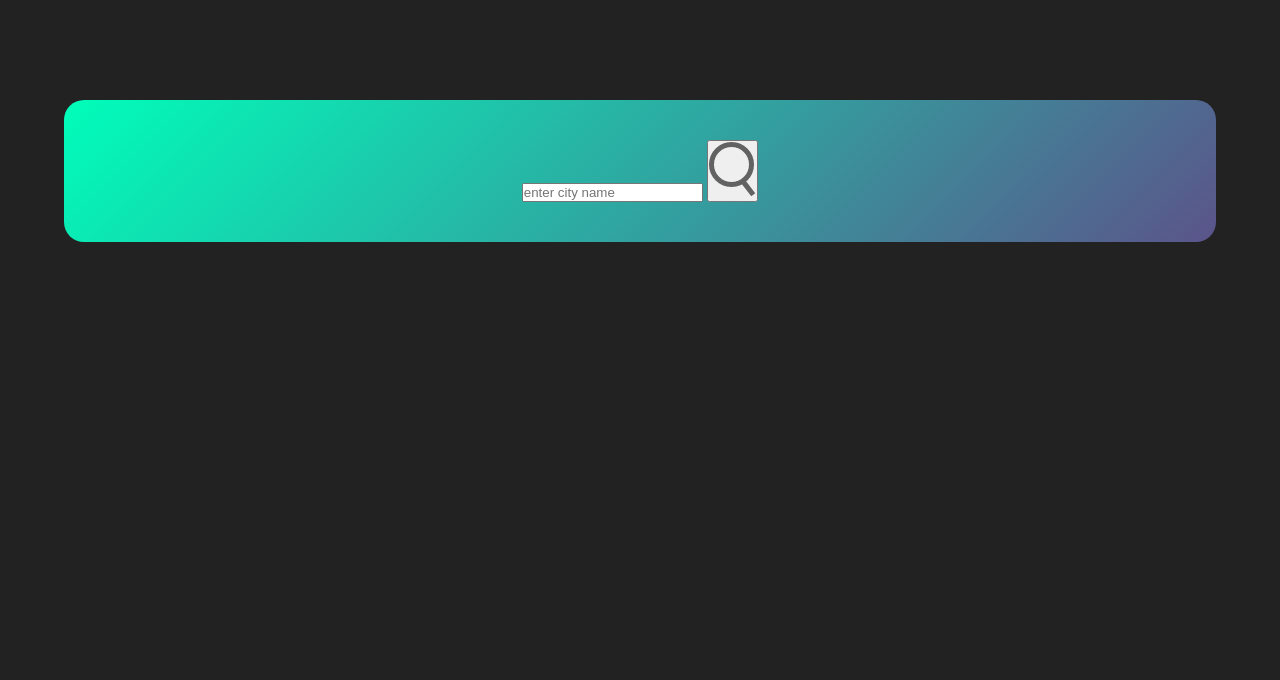
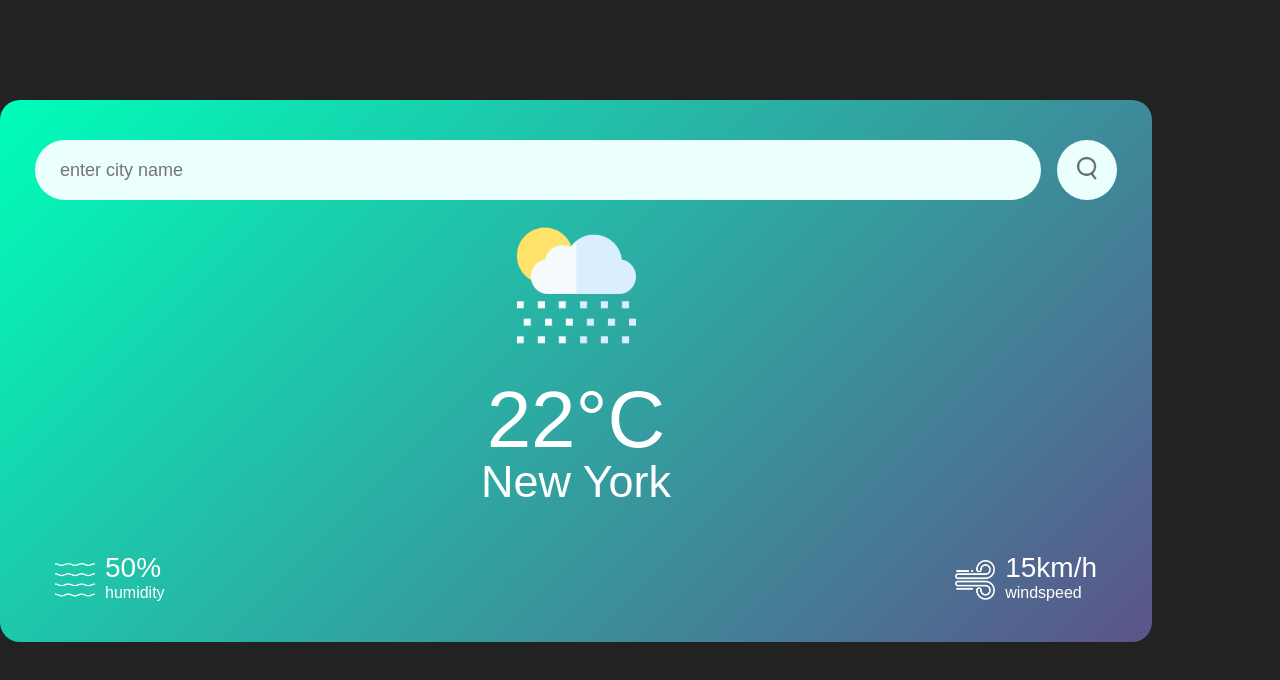
Before and after one commit to Aman-Dangol/weather_App_in_js, a plain HTML site: page index.html in a window 1280 px wide. Drawn offline with Linux system fonts and the light colour scheme.

Commit message:
design and html done

```diff
--- a/index.html
+++ b/index.html
@@ -12,6 +12,29 @@
             <input type="text" placeholder="enter city name" spellcheck="false">
             <button><img src="images/search.png" alt="search" srcset=""></button>
         </div>
+
+        <div class="weather">
+
+            <img src="images/rain.png" alt="rain" class="weather-icon">
+            <h1 class="temp">22°C</h1>
+            <h2 class="city">New York</h2>
+            <div class="details">
+                <div class="col">
+                    <img src="images/humidity.png" alt="">
+                    <div>
+                        <p class="humidity">50%</p>
+                        <p>humidity</p>
+                    </div>
+                </div>
+                <div class="col">
+                    <img src="images/wind.png" alt="">
+                    <div>
+                        <p class="wind">15km/h</p>
+                        <p>windspeed</p>
+                    </div>
+                </div>
+            </div>
+        </div>
     </div>
 </body>
 </html>
--- a/style.css
+++ b/style.css
@@ -14,8 +14,76 @@ body{
     width: 90%;
     background: linear-gradient(135deg,#00feba,#5b548a);
     color: #fff;
-    margin: 100px auto 0;
+    margin: 100px 0 0;
     border-radius: 20px;
     padding: 40px 35px;
     text-align: center;
 }
+
+.search{
+    width: 100%;
+    display: flex;
+    align-items: center;
+    justify-content: space-between;
+}
+.search input{
+    border: 0;
+    outline: 0;
+    background: #ebfffc;
+    color: #555;
+    padding: 10px 25px;
+    height: 60px;
+    border-radius: 30px;
+    flex: 1;
+    margin-right: 16px;
+    font-size: 18px;
+}
+
+.search button{
+    border: 0;
+    outline: 0;
+    background: #ebfffc;
+    border-radius: 50%;
+    width: 60px;
+    height: 60px;
+    cursor: pointer;
+}
+.search button img{
+    width: 20px;
+}
+
+
+.weather-icon{
+    width: 170px;
+}
+.weather h1{
+    font-size: 80px;
+    font-weight: 500;
+}
+.weather h2{
+    font-size: 45px;
+    font-weight: 400;
+    margin-top: -10px;
+}
+.details{
+    display: flex;
+    align-items: center;
+    justify-content:space-between;
+    padding: 0 20px;
+    margin-top: 50px;
+}
+
+.col{
+    display: flex;
+    align-items: center;
+    text-align: left;
+}
+.col img{
+    width: 40px;
+    margin-right: 10px;
+}
+
+.humidity,.wind{
+    font-size: 28px;
+    margin-top: -6px;
+}
```
